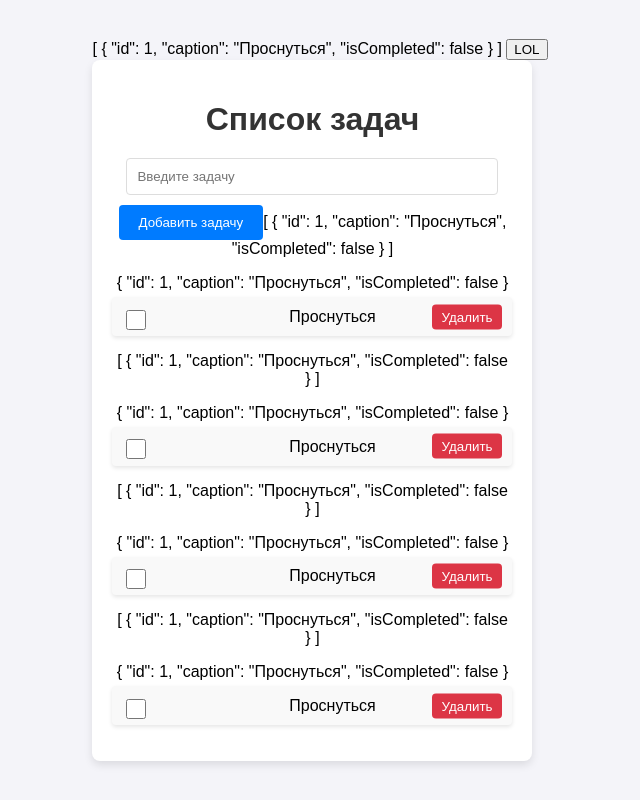
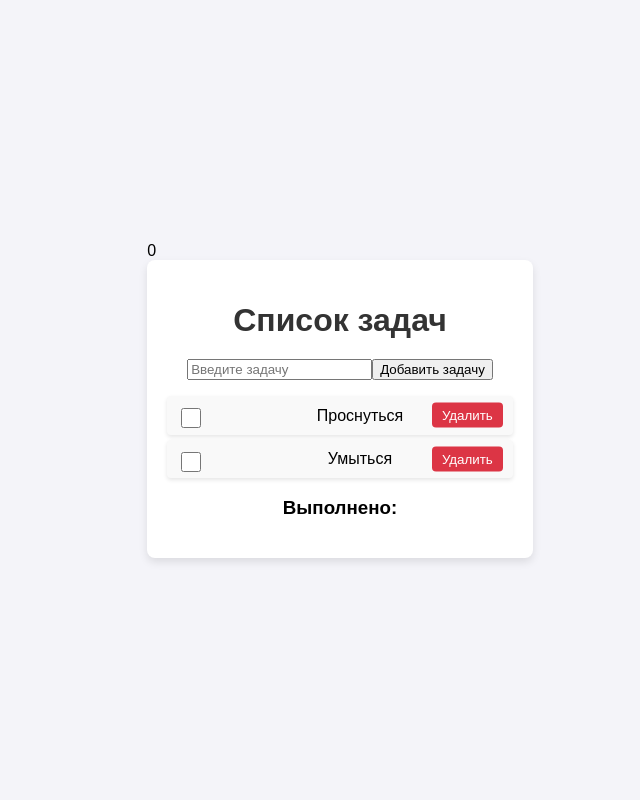
Before and after one commit to 43raze/todo, a Vue app: page / in a window 1280 px wide. Shown: the whole page, without its empty margins (320-960 px from the left). Built offline with nearby package versions, Linux system fonts and the light colour scheme.

Commit message:
Implemented: computed

```diff
--- a/src/App.vue
+++ b/src/App.vue
@@ -1,17 +1,33 @@
 <script>
 import TodoSubmiter from './components/TodoSubmiter.vue'
-import TodoList from './components/TodoList.vue'
+import TodosCompleted from './components/TodosCompleted.vue'
+import TodosList from './components/TodosList.vue'
 
 const options = {
-  components: { TodoSubmiter, TodoList },
+  components: { TodoSubmiter, TodosList, TodosCompleted },
 
   data() {
     return {
       todos: [
-        { id: 1, caption: 'Проснуться', isCompleted: false },
-        // { id: 2, caption: 'Умыться', isCompleted: false },
+        { id: '1', caption: 'Проснуться', isCompleted: false },
+        { id: '2', caption: 'Умыться', isCompleted: false },
       ],
+      // todosCompleted: ['Проснуться', 'Умыться'], // зависимое состояние
     }
+  },
+
+  computed: {
+    todosCompleted() {
+      return this.todos.filter(t => t.isCompleted).map(t => t.caption)
+    },
+
+    todosCount() {
+      return this.todos.length
+    },
+
+    todosCountCompleted() {
+      return this.todosCompleted.length
+    },
   },
 }
 
@@ -19,19 +35,15 @@ export default options
 </script>
 
 <template>
-  {{ todos }}
-  <button @click="todos[0].isCompleted = true">LOL</button>
+  {{ todosCountCompleted }}
+
   <main class="container">
     <h1>Список задач</h1>
 
     <TodoSubmiter @todo-submit="todos.push($event)" />
 
-    <TodoList v-model="todos" />
+    <TodosList v-model="todos" />
 
-    <TodoList v-model="todos" />
-
-    <TodoList v-model="todos" />
-
-    <TodoList v-model="todos" />
+    <TodosCompleted :todos-completed="todosCompleted" />
   </main>
 </template>
--- a/src/components/TodoItem.vue
+++ b/src/components/TodoItem.vue
@@ -33,7 +33,6 @@ export default {
 </script>
 
 <template>
-  {{ todo }}
   <li :class="{ completed: localTodo.isCompleted }">
     <input
       :checked="localTodo.isCompleted"
--- a/src/components/TodoList.vue
+++ /dev/null
@@ -1,41 +0,0 @@
-<script>
-import TodoItem from './TodoItem.vue'
-
-export default {
-  components: { TodoItem },
-
-  props: ['modelValue'],
-
-  emits: ['update:model-value'],
-
-  methods: {
-    removeTodo(todo) {
-      const r = this.modelValue.filter(t => t !== todo)
-      console.log(r)
-      return r
-    },
-    editTodo(updatedTodo) {
-      return this.modelValue.map(t =>
-        t.id === updatedTodo.id ? updatedTodo : t
-      )
-    },
-  },
-}
-</script>
-
-<template>
-  {{ modelValue }}
-  <ul id="taskList">
-    <TodoItem
-      v-for="todo of modelValue"
-      :key="todo.id"
-      :todo="todo"
-      @todo-removed="
-        console.log($event), $emit('update:model-value', removeTodo($event))
-      "
-      @todo-edited="
-        console.log($event), $emit('update:model-value', editTodo($event))
-      "
-    />
-  </ul>
-</template>
--- a/src/components/TodoSubmiter.vue
+++ b/src/components/TodoSubmiter.vue
@@ -1,24 +1,26 @@
 <script>
+const randId = () => Math.trunc(Math.random() * 0xffffffff).toString(16)
+const initTodo = () => ({
+  id: randId(),
+  caption: '',
+})
+
 export default {
   emits: ['todo-submit'],
 
   data() {
     return {
-				todo: { id: 3, caption: '' },
+      todo: initTodo(),
     }
   },
 
   methods: {
     addTodo() {
-				this.todo.caption = this.todo.caption.trim()
       if (this.todo.caption) {
-					this.$emit('todo-submit', {
-						id: this.todo.id,
-						caption: this.todo.caption,
-					})
-					this.todo.caption = ''
-					this.todo.id += 1
+        this.$emit('todo-submit', { ...this.todo })
+        this.todo = initTodo()
       }
+      this.$refs.todoInput.focus()
     },
   },
 }
@@ -26,10 +28,10 @@
 
 <template>
   <input
-		v-model="todo.caption"
-		id="taskInput"
+    v-model.trim="todo.caption"
     placeholder="Введите задачу"
     ref="todoInput"
+    @keypress.enter="addTodo"
   />
-	<button id="addTaskButton" @click="addTodo">Добавить задачу</button>
+  <button @click="addTodo">Добавить задачу</button>
 </template>
--- /dev/null
+++ b/src/components/TodosCompleted.vue
@@ -0,0 +1,16 @@
+<script>
+export default {
+  props: ['todosCompleted'],
+}
+</script>
+
+<template>
+  <div>
+    <h3>Выполнено:</h3>
+    <b v-for="todoCompleted of todosCompleted">
+      [
+      <i>{{ todoCompleted }}</i>
+      ]
+    </b>
+  </div>
+</template>
--- /dev/null
+++ b/src/components/TodosList.vue
@@ -0,0 +1,32 @@
+<script>
+import TodoItem from './TodoItem.vue'
+
+export default {
+  components: { TodoItem },
+
+  props: ['modelValue'],
+
+  emits: ['update:model-value'],
+
+  methods: {
+    removeTodo(todo) {
+      return this.modelValue.filter(t => t.id !== todo.id)
+    },
+    editTodo(todo) {
+      return this.modelValue.map(t => (t.id === todo.id ? todo : t))
+    },
+  },
+}
+</script>
+
+<template>
+  <ul id="taskList">
+    <TodoItem
+      v-for="todo of modelValue"
+      :key="todo.id"
+      :todo="todo"
+      @todo-removed="$emit('update:model-value', removeTodo($event))"
+      @todo-edited="$emit('update:model-value', editTodo($event))"
+    />
+  </ul>
+</template>
```
Also changed, not shown: rand.js (added, +12 -0 lines). Lines whose indentation alone changed are shown as unchanged.
